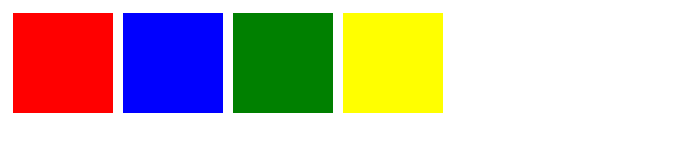
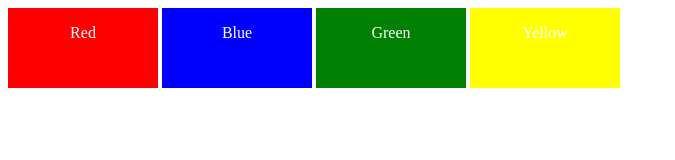
Before and after one commit to nicolaslwilson/colorBlocks, a plain HTML site: page index.html in a window 1280 px wide. Shown: the whole page, without its empty margins (0-675 px from the left). Drawn offline with Linux system fonts and the light colour scheme.

Commit message:
Add buttons that create colored blocks

```diff
--- a/index.html
+++ b/index.html
@@ -9,7 +9,29 @@
   </head>
   <body>
     <main>
+      <div id="controlsContainer">
+        <div class="stats">
 
+        </div>
+        <div class="buttons">
+          <div id="redButton" class="button">
+            <p>Red</p>
+          </div>
+          <div id="blueButton" class="button">
+            <p>Blue</p>
+          </div>
+          <div id="greenButton" class="button">
+            <p>Green</p>
+          </div>
+          <div id="yellowButton" class="button">
+            <p>Yellow</p>
+          </div>
+
+        </div>
+      </div>
+      <div id="blockBox">
+
+      </div>
     </main>
   </body>
 </html>
--- a/scripts/client.js
+++ b/scripts/client.js
@@ -1,9 +1,21 @@
 $(document).ready(function() {
-  $('main').append(createBlock("red"));
-  $('main').append(createBlock("blue"));
-  $('main').append(createBlock("green"));
-  $('main').append(createBlock("yellow"));
+  $('#redButton').on('click', function() {
+    addBlock("red");
+  });
+  $('#greenButton').on('click', function() {
+    addBlock("green");
+  });
+  $('#blueButton').on('click', function() {
+    addBlock("blue");
+  });
+  $('#yellowButton').on('click', function() {
+    addBlock("yellow");
+  });
 });
+
+function addBlock(color) {
+  $('#blockBox').append(createBlock(color));
+}
 
 function createBlock(color) {
   return "<div class=\"" + color + " block\"></div>";
--- a/style.css
+++ b/style.css
@@ -1,3 +1,24 @@
+.button {
+  width: 150px;
+  height: 80px;
+  color: white;
+  display: inline-block;
+  text-align: center;
+}
+
+#redButton {
+  background-color: red;
+}
+#greenButton {
+  background-color: green;
+}
+#blueButton {
+  background-color: blue;
+}
+#yellowButton {
+  background-color: yellow;
+}
+
 .block {
   width: 100px;
   height: 100px;
```
